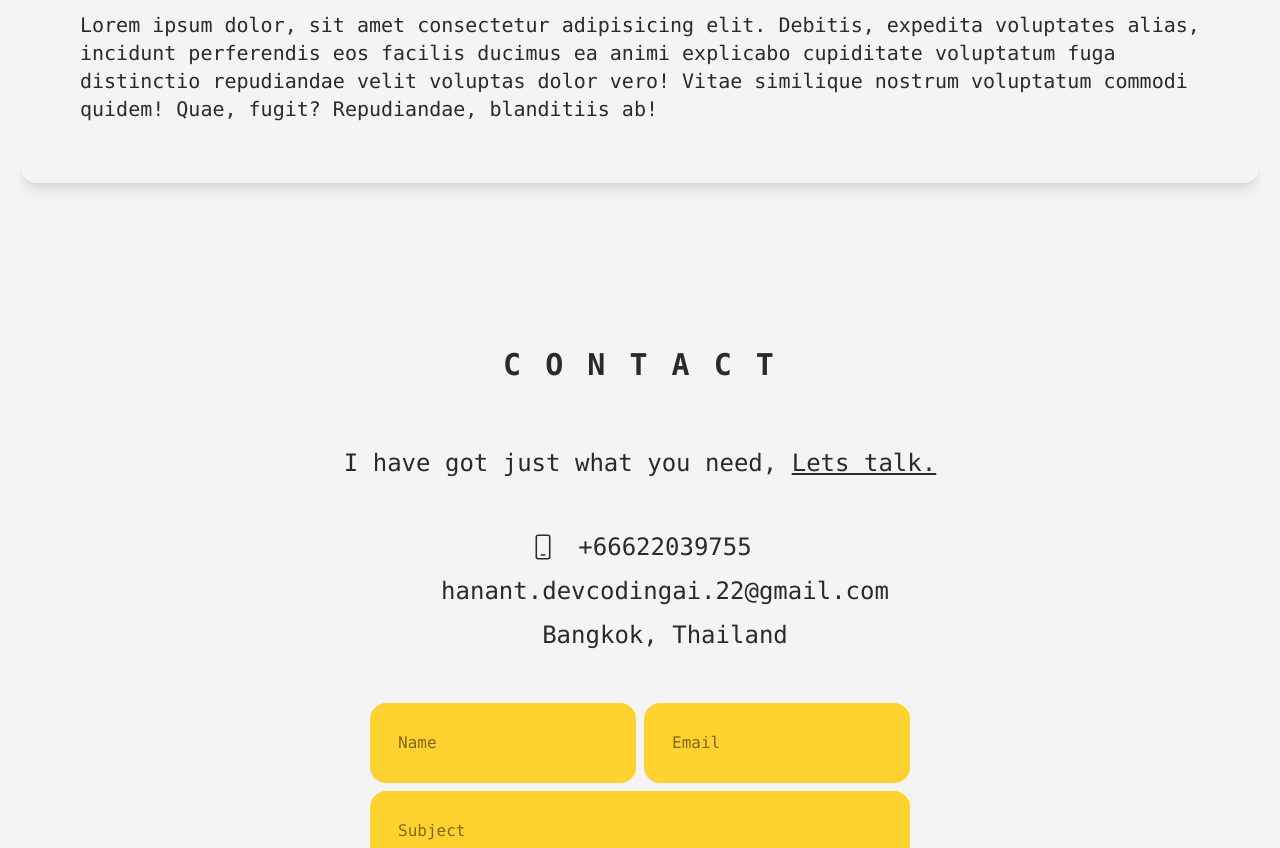
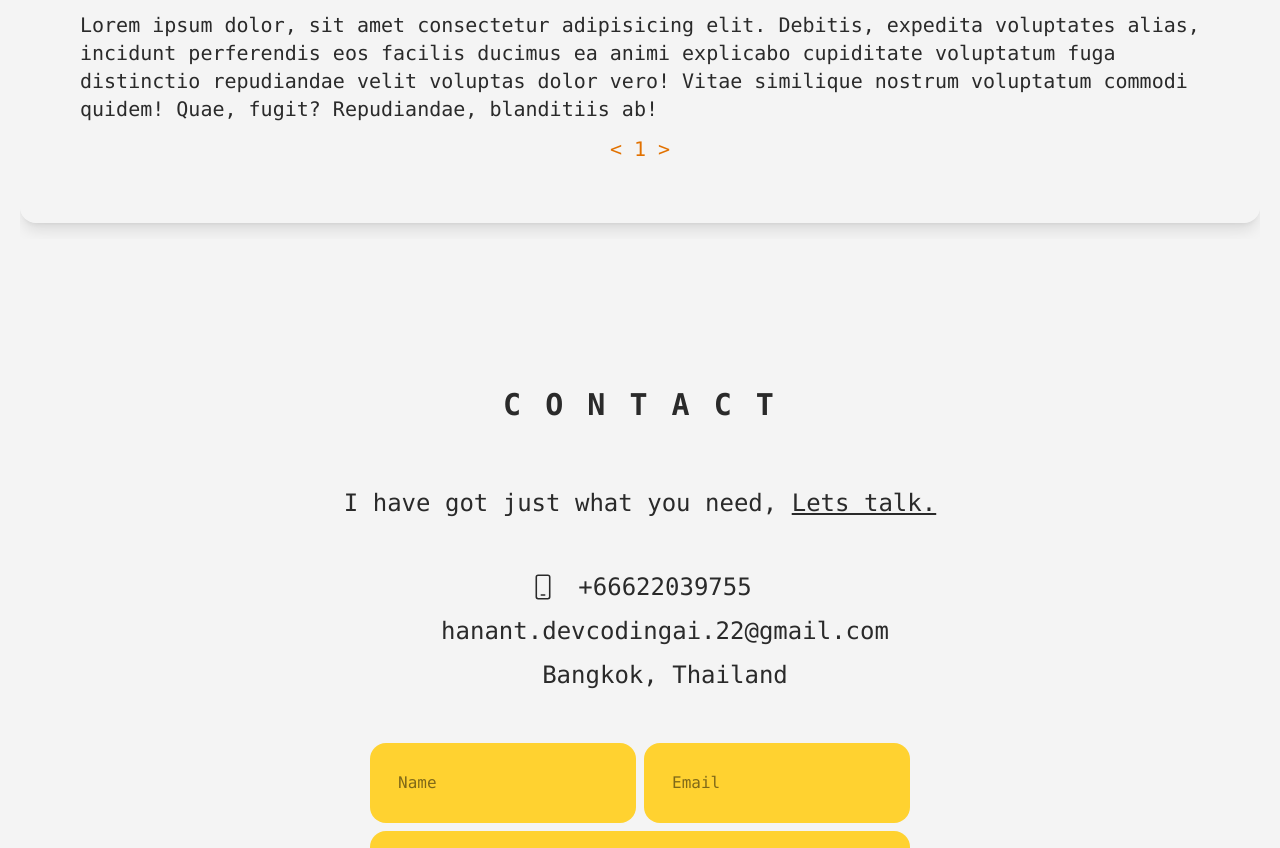
Before and after one commit to NeuroSmith-nan/portfolio-website, a React (Vite) app: page / in a window 1280 px wide. Shown: the part 3940-4788 px from the top of the page. Built offline with nearby package versions, Linux system fonts and the light colour scheme; some icons are missing.

Commit message:
add number of project

```diff
--- a/src/App.jsx
+++ b/src/App.jsx
@@ -119,14 +119,14 @@ function App() {
   // Project ----------------------------------------------------------------------------
   const projectData = [
     {
-      id:101,
+      id:1,
       img:'/public/Porsche-911.jpg',
       pjname:'Bitcoin predicetion',
       tools:['devicon:python','devicon:numpy','devicon:pandas'],
       description:'Lorem ipsum dolor, sit amet consectetur adipisicing elit. Debitis, expedita voluptates alias, incidunt perferendis eos facilis ducimus ea animi explicabo cupiditate voluptatum fuga distinctio repudiandae velit voluptas dolor vero! Vitae similique nostrum voluptatum commodi quidem! Quae, fugit? Repudiandae, blanditiis ab!'
     },
     {
-      id:102,
+      id:2,
       img:'/public/unsplash.jpg',
       pjname:'Bitcoin predicetion',
       tools:['devicon:python','devicon:numpy','devicon:pandas'],
--- a/src/Projects.jsx
+++ b/src/Projects.jsx
@@ -30,6 +30,7 @@ export default function Projects({projectData}){
                             </div>
                         </div>
                         <p className=' flex justify-center text-sm md:text-xl mt-5'>{item.description}</p>
+                        <h2 className=' flex justify-center text-xl text-amber-600'>&lt; {item.id} &gt;</h2>
                     </div>
                 ))}
             </div>
```
